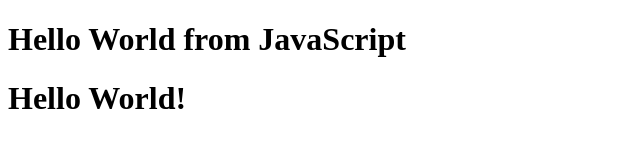
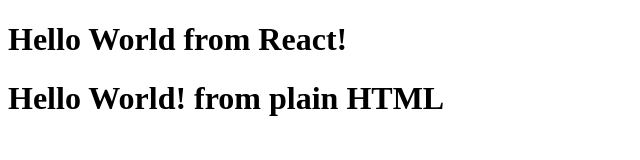
Before and after one commit to RadhikaRJ/Namaste_React, a plain HTML site: page Episode1_part1/index.html in a window 1280 px wide. Shown: the whole page, without its empty margins (0-640 px from the left). Drawn offline with nearby package versions, Linux system fonts and the light colour scheme.

Commit message:
react using javascript and html (basics) part 1.02

```diff
--- a/Episode1_part1/index.html
+++ b/Episode1_part1/index.html
@@ -8,7 +8,7 @@
   <body>
     <div id="root"></div>
     <!---Using HTML-->
-    <h1>Hello World!</h1>
+    <h1>Hello World! from plain HTML</h1>
 
     <!---Using JavaScript-->
     <script>
@@ -29,5 +29,15 @@
       crossorigin
       src="https://unpkg.com/react-dom@18/umd/react-dom.development.js"
     ></script>
+
+    <script>
+      const headingfromReact = React.createElement(
+        "h1",
+        {},
+        "Hello World from React!"
+      );
+      const root_react = ReactDOM.createRoot(document.getElementById("root"));
+      root_react.render(headingfromReact);
+    </script>
   </body>
 </html>
```
